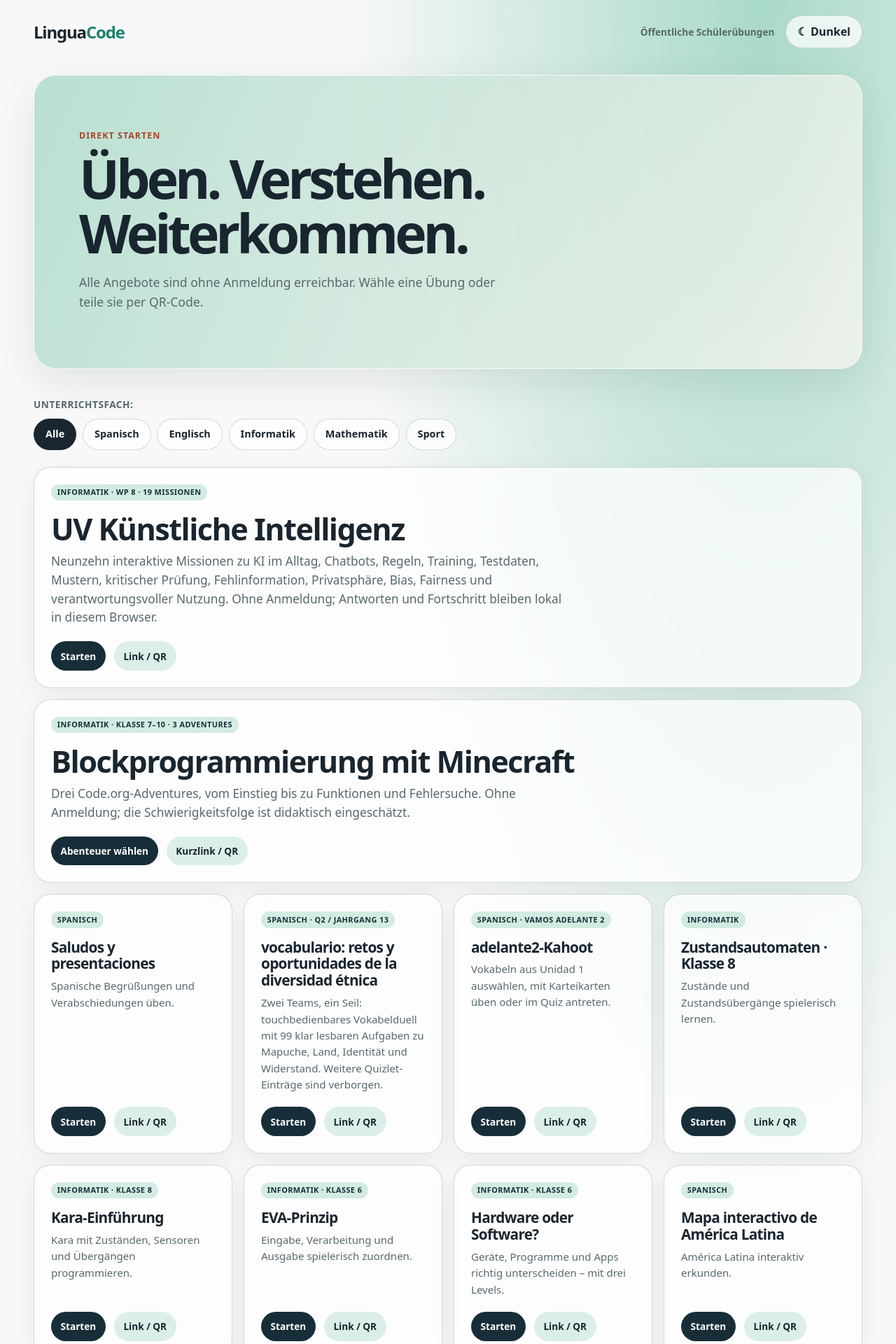
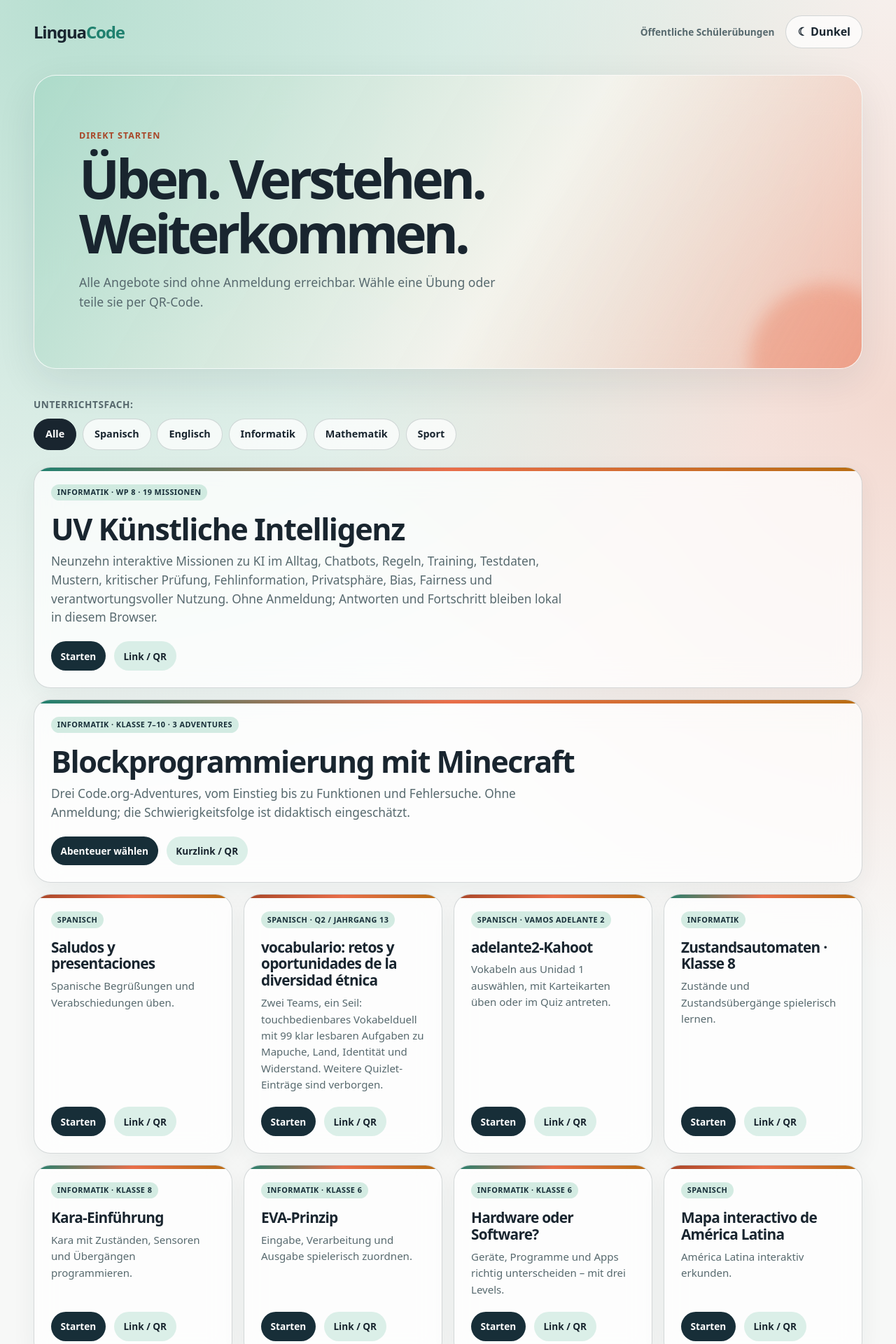
Before and after one commit to albecabrera/linguaCode, a PHP site: page / in a window 1280 px wide. Shown: the top 1920 px of the page at 70% size. Run offline with PHP 8.4, Linux system fonts and the light colour scheme.

Commit message:
style(catalog): publish vivid glass accents

```diff
--- a/pages/assets/site.css
+++ b/pages/assets/site.css
@@ -12,3 +12,18 @@ html[data-theme=dark] .catalog{--surface:rgba(23,46,56,.85);--text:#f7f8f7;--mut
 @media(max-width:560px){.catalog header{display:flex;flex-wrap:wrap}.catalog header p{display:none}.catalog .theme-toggle{margin-left:auto}.catalog .hero{border-radius:1.5rem}.catalog main{padding-top:.5rem}}
 
 .catalog .grid article.course-featured{background:var(--surface);border-color:var(--border)}
+
+/* Colorful catalog accents retain readable glass surfaces in both themes. */
+.catalog{background:radial-gradient(circle at 8% 0%,rgba(169,217,200,.8),transparent 34%),radial-gradient(circle at 100% 18%,rgba(232,110,74,.22),transparent 28%),#f7f8f7}
+.catalog .hero{position:relative;overflow:hidden;background:linear-gradient(120deg,rgba(169,217,200,.88),rgba(245,244,237,.9) 58%,rgba(232,110,74,.3))}
+.catalog .hero::after{content:"";position:absolute;right:-60px;bottom:-100px;width:220px;height:220px;border-radius:50%;background:#e86e4a;opacity:.34;filter:blur(12px);pointer-events:none}
+.catalog .hero>*{position:relative;z-index:1}
+.catalog .grid article,.catalog .grid article.course-featured{position:relative;overflow:hidden;background:var(--surface);border-color:var(--border)}
+.catalog .grid article::before{content:"";position:absolute;inset:0 0 auto;height:5px;background:linear-gradient(90deg,#20816f,#e86e4a,#b96d13)}
+.catalog .grid article[data-subject="Spanisch"]::before{background:linear-gradient(90deg,#a84628,#e86e4a,#b96d13)}
+.catalog .grid article[data-subject="Mathematik"]::before{background:linear-gradient(90deg,#b96d13,#e86e4a,#20816f)}
+.catalog .grid article[data-subject="Englisch"]::before{background:linear-gradient(90deg,#20816f,#318e76,#a9d9c8)}
+.catalog .filter-button:hover,.catalog .theme-toggle:hover{border-color:#a84628}
+html[data-theme=dark] .catalog{background:radial-gradient(circle at 90% 0%,rgba(49,142,118,.55),transparent 35%),radial-gradient(circle at 0% 80%,rgba(185,109,19,.2),transparent 28%),#19252f}
+html[data-theme=dark] .catalog .hero{background:linear-gradient(120deg,#172e38 0%,#172e38 52%,#20816f 100%)}
+html[data-theme=dark] .catalog :focus-visible{outline-color:#a9d9c8}
```
